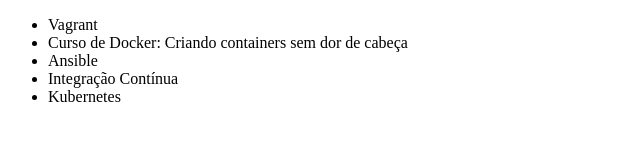
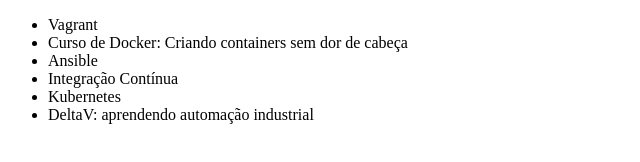
Before and after one commit to lucianofr/teste, a plain HTML site: page index.html in a window 1280 px wide. Shown: the whole page, without its empty margins (0-640 px from the left). Drawn offline with Linux system fonts and the light colour scheme.

Commit message:
Adicionando o curso de DeltaV

```diff
--- a/index.html
+++ b/index.html
@@ -11,6 +11,7 @@
         <li>Ansible</li>
         <li>Integração Contínua</li>
         <li>Kubernetes</li>
+        <li>DeltaV: aprendendo automação industrial</li>
     </ul>
 </body>
 </html>
```
